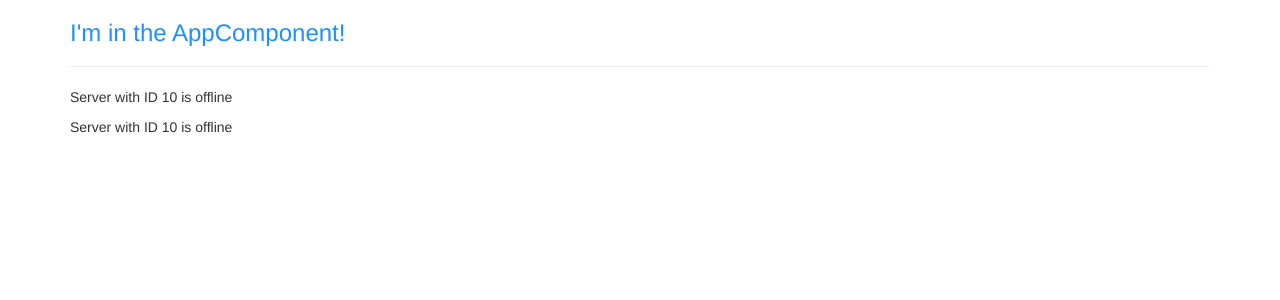
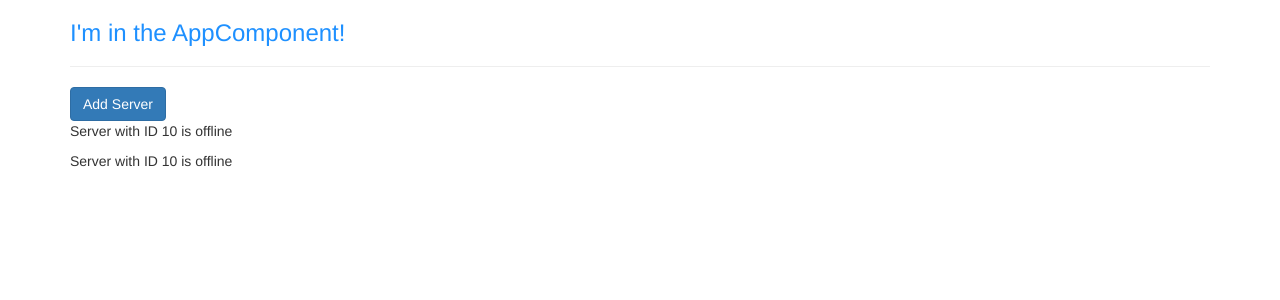
Before and after one commit to Tarkus5/bootstrap-and-angular, an Angular app: page / in a window 1280 px wide. Shown: the top 300 px of the page. Built offline with nearby package versions, Linux system fonts and the light colour scheme.

Commit message:
Uso del Property Binding

```diff
--- a/src/app/servers/servers.component.html
+++ b/src/app/servers/servers.component.html
@@ -1,2 +1,3 @@
+<button class="btn btn-primary" [disabled]="!allowNewServer">Add Server</button> <!-- Le parentesi quadre indicano ad Angular che stiamo usando la "Property Binding" per collegare dinamicamente alcune proprietà -->
 <app-server></app-server>
 <app-server></app-server>
--- a/src/app/servers/servers.component.ts
+++ b/src/app/servers/servers.component.ts
@@ -4,12 +4,20 @@ import { Component } from '@angular/core';
   //selector: '[app-servers]', abbiamo selezionato per elemento, aggiungendo le quadre
   //selector: '.app-servers', abbiamo selezionato per classe
   selector: 'app-servers', //Da utilizzare praticamente sempre questa scrittura
-  template: `
-  <app-server></app-server>
-  <app-server></app-server>`, //Con le backtick ( alt + 96) possiamo scrivere il codice su più linee
+  //template: `
+  //<app-server></app-server>
+  //<app-server></app-server>`, //Con le backtick ( alt + 96) possiamo scrivere il codice su più linee
   //All'interno del componente è NECESSARIO avere un template (o un templateUrl se prendiamo il codice HTML da un file esterno)
+  templateUrl: './servers.component.html',
   styleUrls: ['./servers.component.css']
 })
+
 export class ServersComponent {
+  allowNewServer = false;
 
+  constructor(){
+    setTimeout(() => {
+      this.allowNewServer = true;
+    }, 2000);
+  }
 }
```
